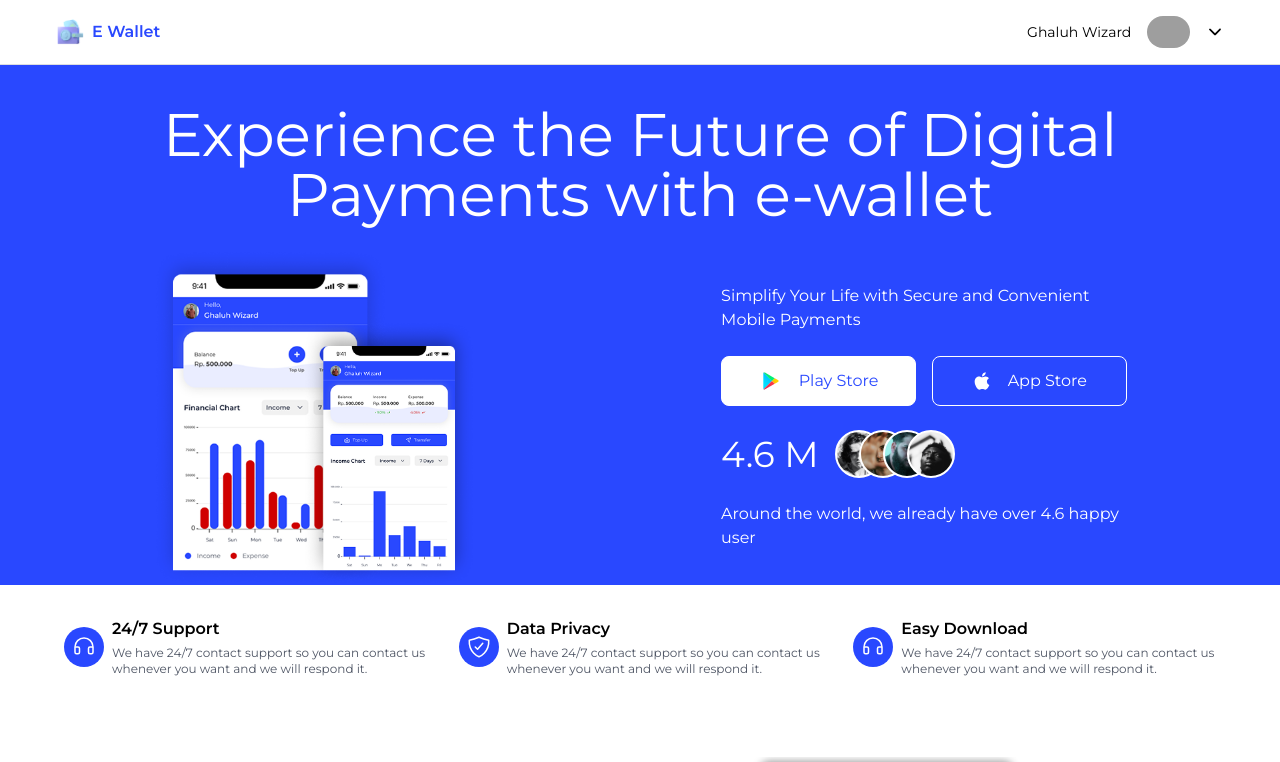
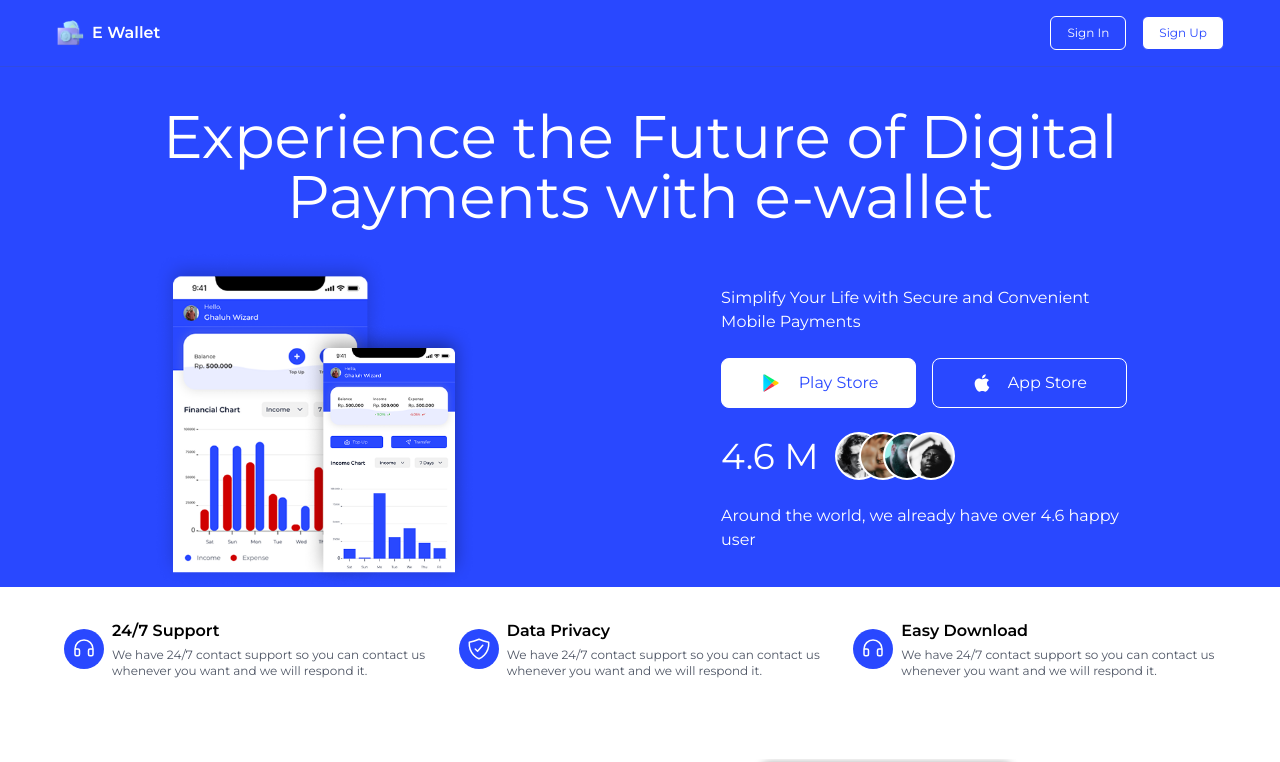
Before and after one commit to MGT06/e-wallet_frontend, a React (Vite) app: page /home in a window 1280 px wide. Shown: the top 762 px of the page. Built offline with nearby package versions, Linux system fonts and the light colour scheme; grey boxes are pictures that could not be loaded.

Commit message:
refactor: adjust the header component

```diff
--- a/src/components/Navbar.jsx
+++ b/src/components/Navbar.jsx
@@ -15,15 +15,15 @@ const Navbar = () => {
     setNavOpen(!navOpen);
   };
 
-  useEffect(() => {
-    (() => {
-      setUser({
-        name: "Ghaluh Wizard",
-        img_url:
-          "https://www.gravatar.com/avatar/2c7d99fe281ecd3bcd65ab915bac6dd5?s=250",
-      });
-    })();
-  }, []);
+  // useEffect(() => {
+  //   (() => {
+  //     setUser({
+  //       name: "Ghaluh Wizard",
+  //       img_url:
+  //         "https://www.gravatar.com/avatar/2c7d99fe281ecd3bcd65ab915bac6dd5?s=250",
+  //     });
+  //   })();
+  // }, []);
 
   return (
     <header
@@ -33,7 +33,11 @@ const Navbar = () => {
         <h1>
           <Link to="/" className="flex gap-2 items-center">
             <img className="h-7" src="./LOGO.png" alt="e-wallet_logo" />
-            <p className="font-semibold text-primary">E Wallet</p>
+            <p
+              className={`${user ? "text-primary" : "text-white"} font-semibold`}
+            >
+              E Wallet
+            </p>
           </Link>
         </h1>
         <nav className="hidden md:block">
```
